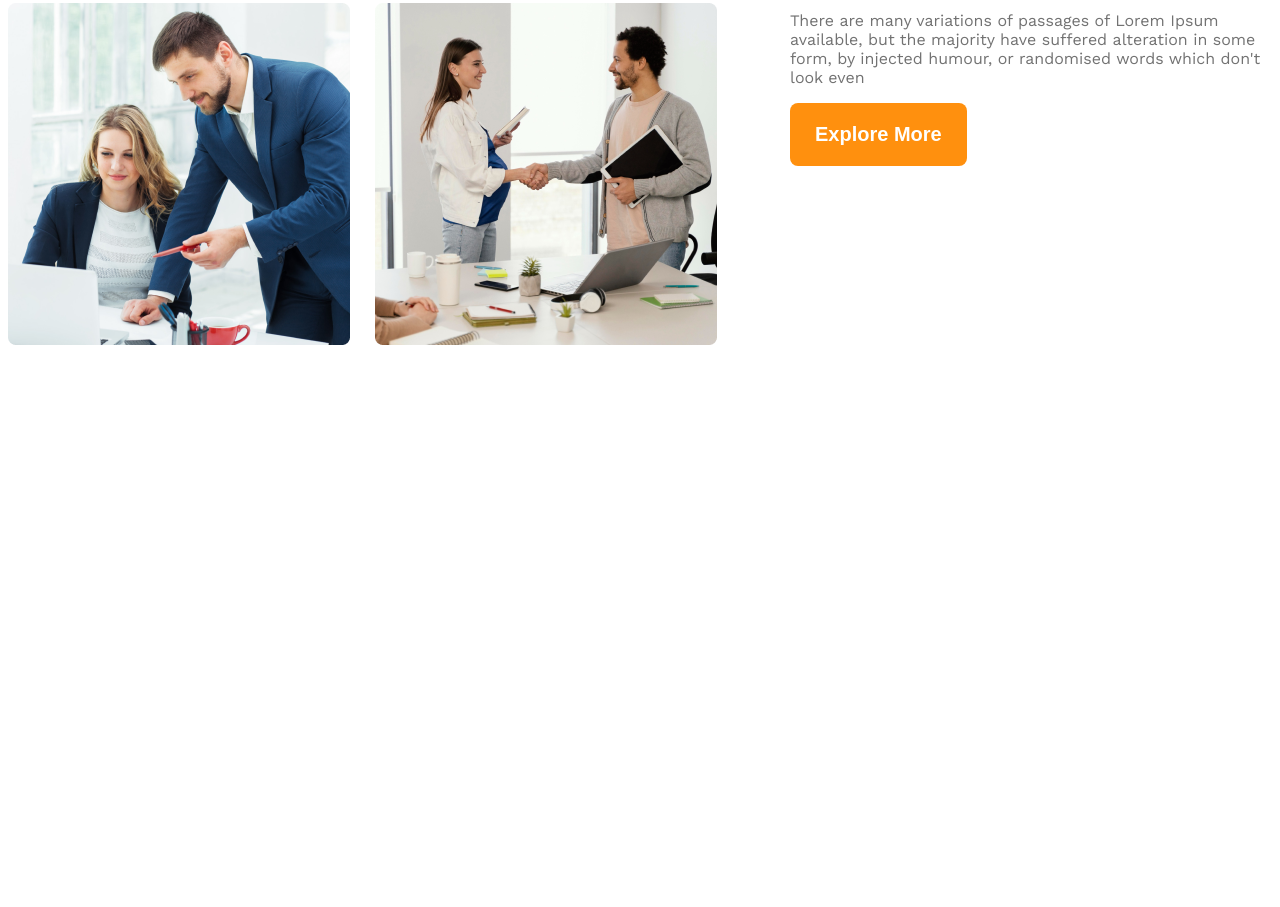
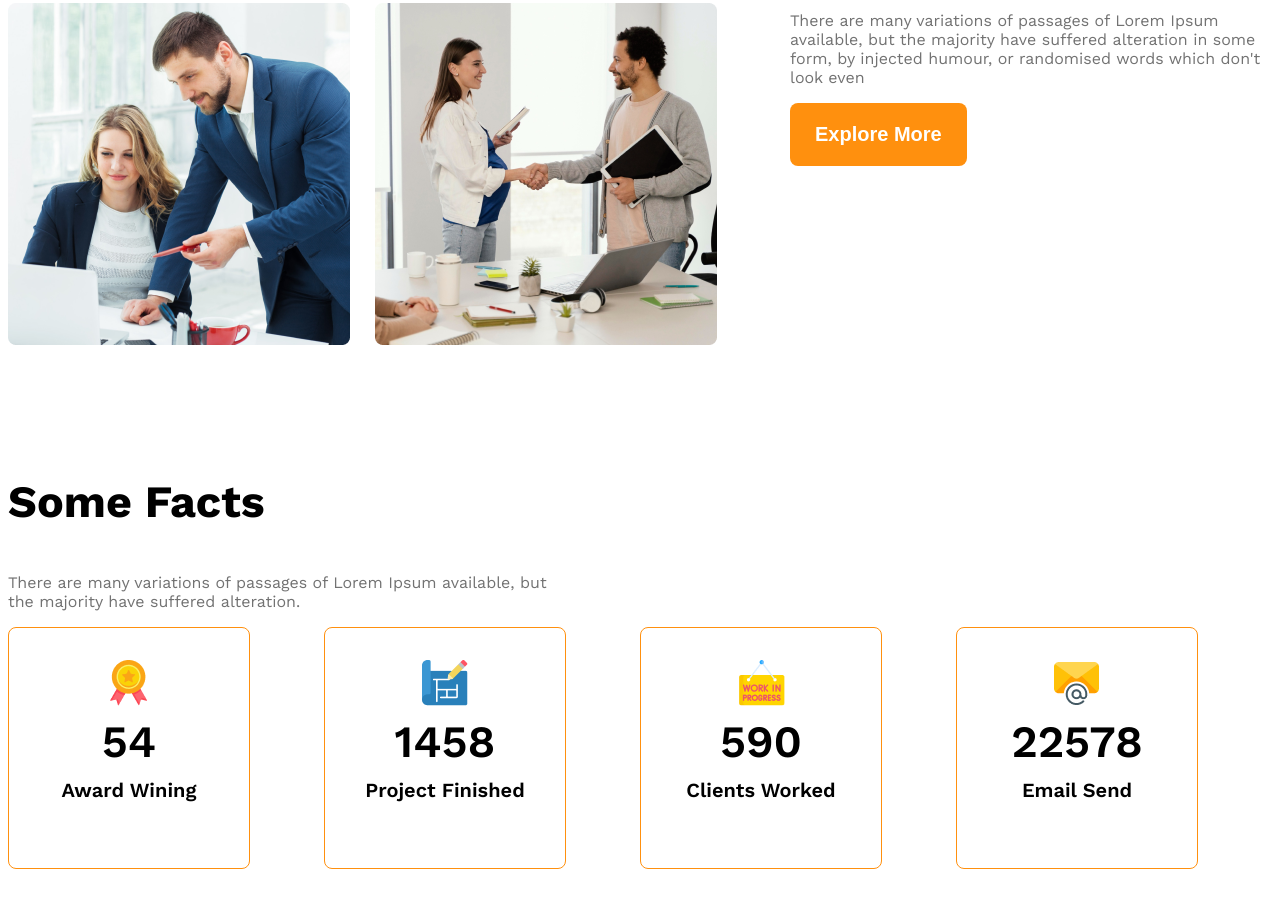
Before and after one commit to saim-alam1/g3-architects-website, a plain HTML site: page index.html in a window 1280 px wide. Shown: the part 1692-2599 px from the top of the page. Before the commit the page ends 2045 px from the top, so only its background shows below. Drawn offline with nearby package versions, Linux system fonts and the light colour scheme.

Commit message:
Created The Facts Section

```diff
--- a/index.html
+++ b/index.html
@@ -54,7 +54,7 @@
         <img src="images/team4.png" alt="Two architects are shaking their hands">
       </div>
       <div class="our-features">
-        <h3 class="feature-title"><span id="quick-list" class="text-light-gray">Quick list</span> <span>of Our</span>
+        <h3 class="section-title"><span id="quick-list" class="text-light-gray">Quick list</span> <span>of Our</span>
           <span class="text-primary">Features</span>
         </h3>
         <p class="feature-description text-light-gray">There are many variations of passages of Lorem Ipsum available,
@@ -64,6 +64,48 @@
         <input type="button" value="Explore More" class="btn-primary">
       </div>
     </section>
+    <!-- Some Facts -->
+    <section>
+      <h3 class="section-title">Some Facts</h3>
+      <p class="text-light-gray fact-description">There are many variations of passages of Lorem Ipsum available, but
+        the majority have
+        suffered alteration.</p>
+
+      <div class="facts-container">
+        <div class="fact-card display-flex">
+          <div>
+            <img src="images/icons/ribon.png" alt="Ribon Icon" class="fact-icon">
+            <h4 class="fact-number">54</h4>
+            <h5 class="fact-name">Award Wining</h5>
+          </div>
+        </div>
+        <div class="fact-card display-flex">
+          <div>
+            <img src="images/icons/projects.png" alt="Project Icon" class="fact-icon">
+            <h4 class="fact-number">1458</h4>
+            <h5 class="fact-name">Project Finished</h5>
+          </div>
+        </div>
+        <div class="fact-card display-flex">
+          <div>
+            <img src="images/icons/customers.png" alt="Customers Icon" class="fact-icon">
+            <h4 class="fact-number">590</h4>
+            <h5 class="fact-name">Clients Worked</h5>
+          </div>
+        </div>
+        <div class="fact-card display-flex">
+          <div>
+            <img src="images/icons/email.png" alt="E-mail Icon" class="fact-icon">
+            <h4 class="fact-number">22578</h4>
+            <h5 class="fact-name">Email Send</h5>
+          </div>
+        </div>
+      </div>
+    </section>
+    <!-- Features Will Enjoy -->
+    <section class="our-sponsers">
+
+    </section>
   </main>
   <footer></footer>
 </body>
--- a/styles/style.css
+++ b/styles/style.css
@@ -55,6 +55,11 @@
 
 .main>section {
   margin-top: 130px;
+}
+
+.section-title {
+  font-weight: 700;
+  font-size: 2.8rem;
 }
 
 /* Header Styles */
@@ -125,13 +130,41 @@
   margin-left: 73px;
 }
 
-.feature-title {
-  font-weight: 700;
-  font-size: 2.8rem;
+#quick-list {
+  font-weight: 500;
 }
 
-#quick-list {
-  font-weight: 500;
+/* Fact Area */
+.fact-card {
+  border: 1px solid #FF900E;
+  border-radius: 8px;
+  width: 240px;
+  height: 240px;
+  text-align: center;
+  align-items: center;
+  justify-content: center;
+}
+
+.facts-container {
+  display: grid;
+  grid-template-columns: repeat(4, 1fr);
+}
+
+.fact-number {
+  font-weight: 600;
+  font-size: 2.8rem;
+  margin-top: 5px;
+  margin-bottom: 10px;
+}
+
+.fact-name {
+  font-weight: 600;
+  font-size: 1.25rem;
+  margin-top: 10px;
+}
+
+.fact-description {
+  max-width: 540px;
 }
 
 /* Banner Responsiveness */
@@ -154,8 +187,14 @@
     font-size: 2rem;
   }
 
-  .team-img-container {
-    grid-template-columns: repeat(1, 1fr);
+  .team-img-container,
+  .facts-container {
+    grid-template-columns: 1fr;
+  }
+
+  .facts-container {
+    justify-items: center;
+    gap: 24px;
   }
 
   .our-features {
```
